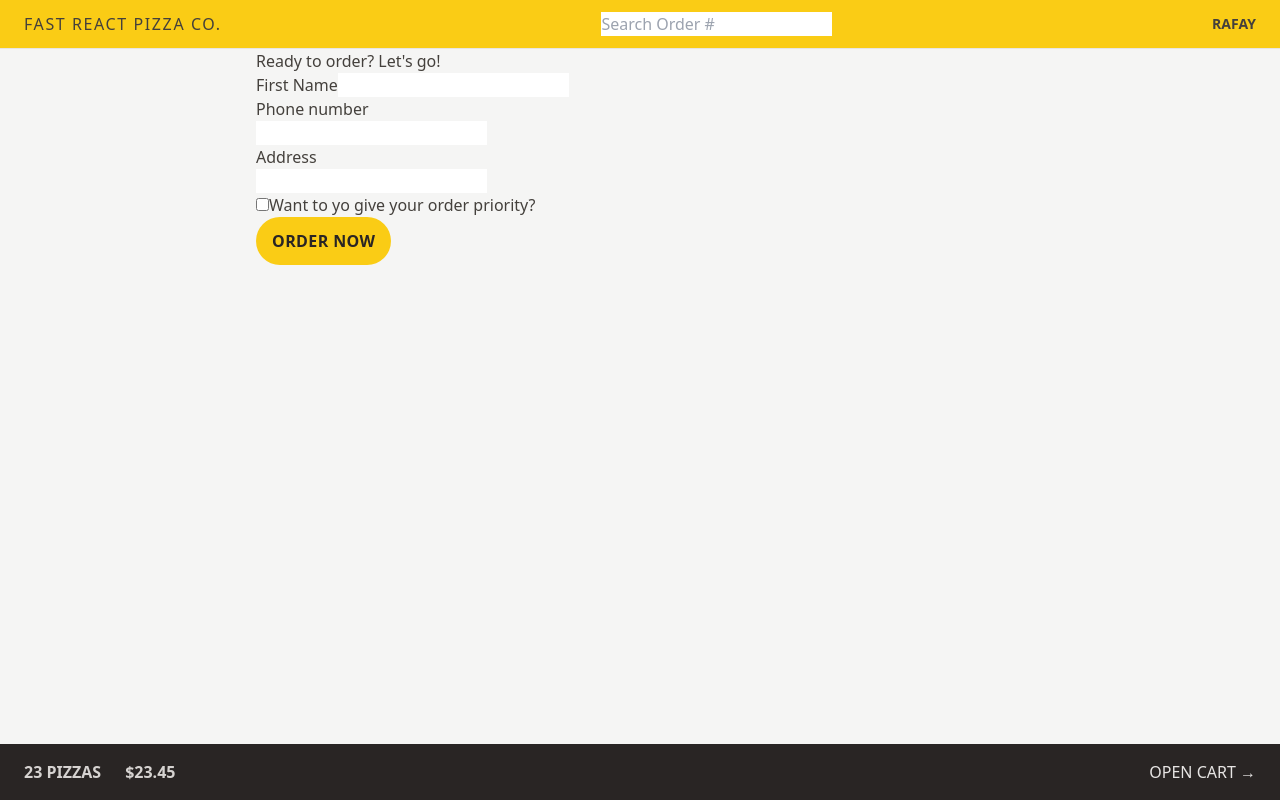
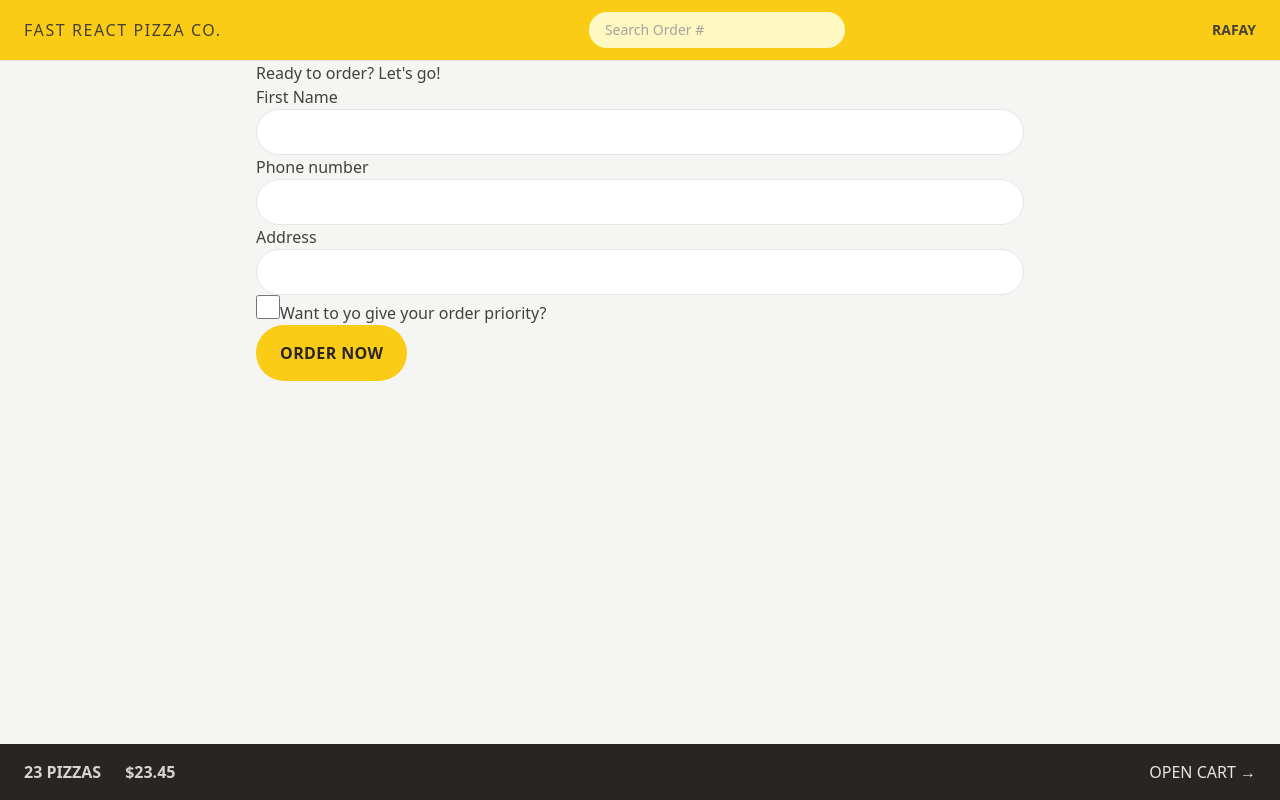
Before and after one commit to abdulrafayb/fast-track-pizza-app, a React (Vite) app: page /order/new in a window 1280 px wide. Built offline with nearby package versions, Linux system fonts and the light colour scheme.

Commit message:
still on styling

```diff
--- a/src/features/cart/Cart.jsx
+++ b/src/features/cart/Cart.jsx
@@ -1,4 +1,6 @@
 import { Link } from "react-router-dom";
+import LinkButton from "../../ui/LinkButton";
+import Button from "../../ui/Button";
 
 const fakeCart = [
   {
@@ -29,17 +31,13 @@
 
   return (
     <div>
-      <Link
-        to="/menu"
-        className="text-sm text-blue-500 hover:text-blue-600 hover:underline"
-      >
-        &larr; Back to menu
-      </Link>
+      <LinkButton to="/menu">&larr; Back to menu</LinkButton>
 
       <h2>Your cart, %NAME%</h2>
 
       <div>
-        <Link to="/order/new">Order pizzas</Link>
+        <Button to="/order/new">Order pizzas</Button>
+
         <button>Clear cart</button>
       </div>
     </div>
--- a/src/features/order/CreateOrder.jsx
+++ b/src/features/order/CreateOrder.jsx
@@ -1,5 +1,6 @@
 import { Form, redirect, useActionData, useNavigate } from "react-router-dom";
 import { createOrder } from "../../services/apiRestaurant";
+import Button from "../../ui/Button";
 
 // https://uibakery.io/regex-library/phone-number
 const isValidPhone = (str) =>
@@ -47,13 +48,13 @@
       <Form method="POST">
         <div>
           <label>First Name</label>
-          <input type="text" name="customer" required />
+          <input className="input" type="text" name="customer" required />
         </div>
 
         <div>
           <label>Phone number</label>
           <div>
-            <input type="tel" name="phone" required />
+            <input className="input" type="tel" name="phone" required />
           </div>
           {formErrors?.phone && <p>{formErrors.phone}</p>}
         </div>
@@ -61,12 +62,13 @@
         <div>
           <label>Address</label>
           <div>
-            <input type="text" name="address" required />
+            <input className="input" type="text" name="address" required />
           </div>
         </div>
 
         <div>
           <input
+            className="h-6 w-6 accent-yellow-400 focus:outline-none focus:ring focus:ring-yellow-400 focus:ring-offset-2"
             type="checkbox"
             name="priority"
             id="priority"
@@ -78,12 +80,9 @@
 
         <div>
           <input type="hidden" name="cart" value={JSON.stringify(cart)} />
-          <button
-            disabled={isSubmitting}
-            className="inline-block rounded-full bg-yellow-400 px-4 py-3 font-semibold uppercase tracking-wide text-stone-800 transition-colors duration-300 hover:bg-yellow-300 focus:bg-yellow-300 focus:outline-none focus:ring focus:ring-yellow-300 focus:ring-offset-2 disabled:cursor-not-allowed"
-          >
+          <Button disabled={isSubmitting}>
             {isSubmitting ? "Placing order..." : "Order now"}
-          </button>
+          </Button>
         </div>
       </Form>
     </div>
--- a/src/features/order/SearchOrder.jsx
+++ b/src/features/order/SearchOrder.jsx
@@ -1,23 +1,24 @@
-import { useState } from 'react';
-import { useNavigate } from 'react-router-dom';
+import { useState } from "react";
+import { useNavigate } from "react-router-dom";
 
 function SearchOrder() {
-  const [query, setQuery] = useState('');
+  const [query, setQuery] = useState("");
   const navigate = useNavigate();
 
   function handleSubmit(e) {
     e.preventDefault();
     if (!query) return;
     navigate(`/order/${query}`);
-    setQuery('');
+    setQuery("");
   }
 
   return (
     <form onSubmit={handleSubmit}>
       <input
-        placeholder='Search Order #'
+        placeholder="Search Order #"
         value={query}
         onChange={(e) => setQuery(e.target.value)}
+        className="w-28 rounded-full bg-yellow-100 px-4 py-2 text-sm duration-300 placeholder:text-stone-400 focus:outline-none focus:ring focus:ring-yellow-500 focus:ring-opacity-50 sm:w-64 sm:focus:w-72"
       />
     </form>
   );
--- a/src/features/user/CreateUser.jsx
+++ b/src/features/user/CreateUser.jsx
@@ -1,4 +1,5 @@
 import { useState } from "react";
+import Button from "../../ui/Button";
 
 function CreateUser() {
   const [username, setUsername] = useState("");
@@ -17,13 +18,13 @@
         type="text"
         placeholder="Your full name"
         value={username}
-        className="w-72"
+        className="input mb-8 w-72"
         onChange={(e) => setUsername(e.target.value)}
       />
 
       {username !== "" && (
         <div>
-          <button>Start ordering</button>
+          <Button>Start ordering</Button>
         </div>
       )}
     </form>
--- a/src/index.css
+++ b/src/index.css
@@ -1,6 +1,12 @@
 @tailwind base;
 @tailwind components;
 @tailwind utilities;
+
+@layer components {
+  .input {
+    @apply w-full rounded-full border border-stone-200 px-4 py-2 text-sm transition-all duration-300 placeholder:text-stone-400 focus:outline-none focus:ring focus:ring-yellow-400 md:px-6 md:py-3;
+  }
+}
 
 /* body {
   font-family: system-ui, -apple-system, BlinkMacSystemFont, 'Segoe UI', Roboto,
@@ -21,22 +27,37 @@
   width: 45px;
   aspect-ratio: 0.75;
   --c: no-repeat linear-gradient(#333 0 0);
-  background: var(--c) 0% 50%, var(--c) 50% 50%, var(--c) 100% 50%;
+  background:
+    var(--c) 0% 50%,
+    var(--c) 50% 50%,
+    var(--c) 100% 50%;
   background-size: 20% 50%;
   animation: loading 1s infinite linear;
 }
 
 @keyframes loading {
   20% {
-    background-position: 0% 0%, 50% 50%, 100% 50%;
+    background-position:
+      0% 0%,
+      50% 50%,
+      100% 50%;
   }
   40% {
-    background-position: 0% 100%, 50% 0%, 100% 50%;
+    background-position:
+      0% 100%,
+      50% 0%,
+      100% 50%;
   }
   60% {
-    background-position: 0% 50%, 50% 100%, 100% 0%;
+    background-position:
+      0% 50%,
+      50% 100%,
+      100% 0%;
   }
   80% {
-    background-position: 0% 50%, 50% 50%, 100% 100%;
+    background-position:
+      0% 50%,
+      50% 50%,
+      100% 100%;
   }
 }
--- /dev/null
+++ b/src/ui/Button.jsx
@@ -0,0 +1,21 @@
+import { Link } from "react-router-dom";
+
+function Button({ children, disabled, to }) {
+  const className =
+    "inline-block rounded-full bg-yellow-400 px-4 py-3 font-semibold uppercase tracking-wide text-stone-800 transition-colors duration-300 hover:bg-yellow-300 focus:bg-yellow-300 focus:outline-none focus:ring focus:ring-yellow-300 focus:ring-offset-2 disabled:cursor-not-allowed sm:px-6 sm:py-4";
+
+  if (to)
+    return (
+      <Link to={to} className={className}>
+        {children}
+      </Link>
+    );
+
+  return (
+    <button disabled={disabled} className={className}>
+      {children}
+    </button>
+  );
+}
+
+export default Button;
--- a/src/ui/Error.jsx
+++ b/src/ui/Error.jsx
@@ -1,7 +1,7 @@
-import { useNavigate, useRouteError } from 'react-router-dom';
+import { useRouteError } from "react-router-dom";
+import LinkButton from "./LinkButton";
 
 function Error() {
-  const navigate = useNavigate();
   const error = useRouteError();
   // console.log('Error', error);
 
@@ -9,7 +9,7 @@
     <div>
       <h1>Something went wrong</h1>
       <p>{error.data || error.message}</p>
-      <button onClick={() => navigate(-1)}>&larr; Go back</button>
+      <LinkButton to="-1">&larr; Go back</LinkButton>
     </div>
   );
 }
--- /dev/null
+++ b/src/ui/LinkButton.jsx
@@ -0,0 +1,22 @@
+import { Link } from "react-router-dom";
+import { useNavigate } from "react-router-dom";
+
+function LinkButton({ children, to }) {
+  const navigate = useNavigate();
+  const className = "text-sm text-blue-500 hover:text-blue-600 hover:underline";
+
+  if (to === "-1")
+    return (
+      <button onClick={() => navigate(-1)} className={className}>
+        {children}
+      </button>
+    );
+
+  return (
+    <Link to={to} className={className}>
+      {children}
+    </Link>
+  );
+}
+
+export default LinkButton;
```
